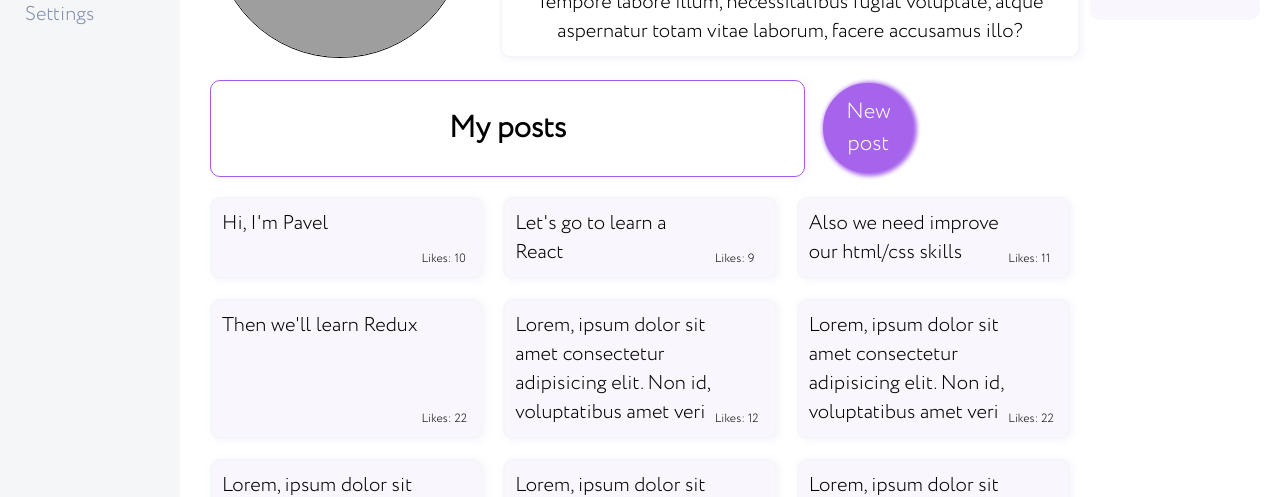
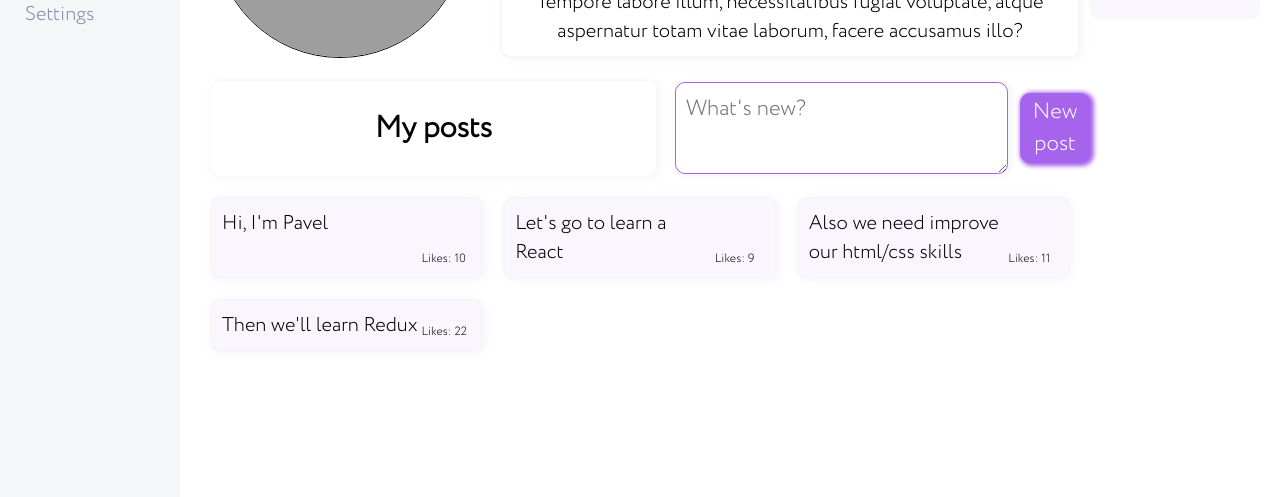
Before and after one commit to Lapa17/lapa-app, a React (Create React App) app: page /profile in a window 1280 px wide. Shown: the part 276-773 px from the top of the page. Built offline with nearby package versions, Linux system fonts and the light colour scheme; grey boxes are pictures that could not be loaded.

Commit message:
updated data types, created onclick function

```diff
--- a/src/App.tsx
+++ b/src/App.tsx
@@ -18,10 +18,10 @@ const App:React.FC<StateType> = (props) => {
     <div className='app-wrapper'>
       <Header />
       <NavbarLeft />
-      <NavbarRight friends={props.navbarRight.friends}/>
+      <NavbarRight friends={props.state.navbarRight.friends}/>
       <div className='app-wrapper-content'>
-      <Route path='/profile' render={() => <Profile posts={props.profilePage.posts} myPost={props.profilePage.myPost} newPost={props.profilePage.newPost}/>}/>
-      <Route path='/dialogs' render={() => <Dialogs dialogs={props.dialogsPage.dialogs} messages={props.dialogsPage.messages}/>}/>
+      <Route path='/profile' render={() => <Profile posts={props.state.profilePage.posts} myPost={props.state.profilePage.myPost} newPost={props.state.profilePage.newPost} addPost={props.addPost}/>}/>
+      <Route path='/dialogs' render={() => <Dialogs dialogs={props.state.dialogsPage.dialogs} messages={props.state.dialogsPage.messages}/>}/>
       {/* <Route path='/news' render={() => <News />}/>
       <Route path='/music' render={() => <Music />}/>
       <Route path='/settings' render={() => <Settings />}/>       */}
--- a/src/components/Dialogs/Dialogs.tsx
+++ b/src/components/Dialogs/Dialogs.tsx
@@ -9,8 +9,17 @@ import Message from './Message/Message'
 
 const Dialogs: React.FC<DialogsType> = (props) => {
 
-    const dialogsElements = props.dialogs.map((dialogs)=><Dialog id={dialogs.id} name={dialogs.name} />)
-    const messageElements = props.messages.map((message) => <Message message={message.message} id={message.id}/> )
+    const dialogsElements = props.dialogs.map((dialogs) => <Dialog id={dialogs.id} name={dialogs.name} />)
+    const messageElements = props.messages.map((message) => <Message message={message.message} id={message.id} />)
+
+    let textAreaElement = React.createRef<HTMLTextAreaElement>();
+
+    let addPost = () => {
+
+        let text = textAreaElement.current?.value
+        alert(text)
+    }
+
 
     return (
         <div className={s.dialogs}>
@@ -20,6 +29,10 @@ const Dialogs: React.FC<DialogsType> = (props) => {
             <div className={s.messages}>
                 {messageElements}
             </div>
+            <div className={s.item}>
+                <textarea ref={textAreaElement} ></textarea>
+                <button onClick={addPost}>Send message</button>
+            </div>
         </div>
     )
 }
--- a/src/components/Profile/Posts/Posts.module.css
+++ b/src/components/Profile/Posts/Posts.module.css
@@ -1,5 +1,5 @@
 .itemWrapper{
-  border: 1px solid #a25bea;
+  border: 1px solid #f9f6fd;
   border-radius: 10px;
   box-shadow: 2px 1px 9px 2px #f9f6fd;
   width: 100%;
@@ -12,6 +12,7 @@
     justify-content: start;
     align-items: center;
     margin-left: 30px;
+    grid-template-columns: 5fr 1fr;
 }
 .item button {
   border: 2px solid #a25bea;
@@ -23,9 +24,9 @@
   -webkit-backdrop-filter: blur(2px);
   backdrop-filter: blur(2px);
   opacity: 0.95;
-    border-radius: 100px;
-    height: 90px;
-    width: 90px;
+  border-radius: 10px;
+  height: 70px;
+  width: 70px;
   font-family: 'Circe Light';
 }
 
@@ -37,10 +38,23 @@
   cursor: pointer;
 }
 
-
+.item textarea{
+  max-width: 90%;
+    height: 70px;
+    border-radius: 10px;
+    padding: 10px;
+    border: 1px solid #a763eb;
+    box-shadow: 2px 1px 4px 2px #f5f6f8;
+    font-family: 'Circe Light';
+    font-size: 22px;
+}
+.item textarea:focus-visible{
+  box-shadow: 2px 1px 4px 2px #a25bea;
+  outline:none
+}
 .postHeader{
   display: grid;
-    grid-template-columns: 6fr 3fr;
+    grid-template-columns: 5fr 5fr;
     column-gap: 10px;
 }
 
--- a/src/components/Profile/Posts/Posts.tsx
+++ b/src/components/Profile/Posts/Posts.tsx
@@ -1,5 +1,5 @@
 import React from 'react';
-import { PostType } from '../../../state';
+import { AddPostType, state } from '../../../state';
 import Post from './Post/Post';
 import s from './Posts.module.css'
 
@@ -8,17 +8,33 @@ import s from './Posts.module.css'
 
 
 
-const Posts: React.FC<PostType> = (props) => {
+const Posts: React.FC<AddPostType> = (props) => {
 
-  const postsElements = props.posts.map((m) => <Post message={m.postMessage} likes={m.likes}/>)
+  const postsElements = props.posts.map((m) => <Post message={m.postMessage} likes={m.likes} />)
+
+  let textAreaElement = React.createRef<HTMLTextAreaElement>();
+
+  let addPost = () => {
+
+    if (textAreaElement.current !== null) {
+      let text = textAreaElement.current.value
+      if (text !== '') {
+        props.addPost(text)
+        console.log(state.profilePage.posts)
+      }
+    }
+
+  }
+
+
   return <div>
     <div className={s.postHeader}>
       <div className={s.itemWrapper}>
         <h2 >{props.myPost} </h2>
       </div>
       <div className={s.item}>
-        <button>{props.newPost}</button>
-
+        <textarea placeholder="What's new?" ref={textAreaElement} ></textarea>
+        <button onClick={addPost}>{props.newPost}</button>
       </div>
     </div>
     <div className={s.posts}>
--- a/src/components/Profile/Profile.tsx
+++ b/src/components/Profile/Profile.tsx
@@ -1,5 +1,5 @@
 import React from 'react';
-import { PostType } from '../../state';
+import { AddPostType} from '../../state';
 import Avatar from './Avatar/Avatar';
 import ProfileDescription from './Description/Description';
 import Posts from './Posts/Posts';
@@ -10,13 +10,13 @@ import s from './Profile.module.css'
 
 
 
-const Profile = (props: PostType) => {
+const Profile = (props: AddPostType) => {
   return <div>
     <div className={s.wrapper}>
       <Avatar imgAdress='https://vjoy.cc/wp-content/uploads/2020/07/kartinki_muzhskie_na_avu_18_02210535.jpg' />
       <ProfileDescription title='Pavel Laparevich' description='Lorem ipsum, dolor sit amet consectetur adipisicing elit. Qui, repellat molestiae voluptate quas atque architecto praesentium! Tempore labore illum, necessitatibus fugiat voluptate, atque aspernatur totam vitae laborum, facere accusamus illo?' />
     </div>
-    <Posts myPost={props.myPost} newPost={props.newPost} posts={props.posts} />
+    <Posts myPost={props.myPost} newPost={props.newPost} posts={props.posts} addPost={props.addPost}/>
   </div>
 }
 
--- a/src/index.tsx
+++ b/src/index.tsx
@@ -1,20 +1,12 @@
-import React from 'react';
-import ReactDOM from 'react-dom';
 import './index.css';
-import App from './App';
+import { renderAll } from './render';
 import reportWebVitals from './reportWebVitals';
-import {state} from './state'
+import {addPost, state} from './state'
 
 
 
 
-ReactDOM.render(
-  <React.StrictMode>
-    <App dialogsPage={state.dialogsPage}  profilePage={state.profilePage} navbarRight={state.navbarRight}/>
-  </React.StrictMode>,
-  document.getElementById('root')
-);
-
+renderAll(state, addPost);
 
 
 // If you want to start measuring performance in your app, pass a function
--- /dev/null
+++ b/src/render.tsx
@@ -0,0 +1,26 @@
+import React from 'react';
+import ReactDOM from 'react-dom';
+import './index.css';
+import App from './App';
+import reportWebVitals from './reportWebVitals';
+import { StateDataType } from './state';
+
+
+
+export let renderAll = (state:StateDataType, addPost:(postMessage:string) => void) =>{
+ReactDOM.render(
+  <React.StrictMode>
+    <App state={state} addPost={addPost}/>
+  </React.StrictMode>,
+  document.getElementById('root')
+);
+}
+
+
+
+
+
+// If you want to start measuring performance in your app, pass a function
+// to log results (for example: reportWebVitals(console.log))
+// or send to an analytics endpoint. Learn more: https://bit.ly/CRA-vitals
+reportWebVitals();
--- a/src/state.tsx
+++ b/src/state.tsx
@@ -1,4 +1,11 @@
-export type StateType = {
+import { renderAll } from "./render"
+
+export type StateType ={
+  state:StateDataType;
+  addPost: (postMessage:string) => void
+}
+
+export type StateDataType = {
     dialogsPage:DialogsType
     profilePage:PostType
     navbarRight:NavbarRightType
@@ -71,8 +78,14 @@ export type DialogsType = {
  export type FriendType ={
     friend:string;
   }
+export type AddPostType ={
+  myPost: string;
+  newPost:string;
+  posts:Array<PostsDataType>
+    addPost: (postMessage:string) => void
+  }
 
-  export const state:StateType ={
+  export const state:StateDataType ={
       dialogsPage: {dialogs:[
         { id: 1, name: 'Pashka' },
         { id: 2, name: 'Maks' },
@@ -89,14 +102,7 @@ export type DialogsType = {
         {id:1, postMessage:"Hi, I'm Pavel", likes:10},
         {id:2, postMessage:"Let's go to learn a React", likes:9},
         {id:3, postMessage:"Also we need improve our html/css skills", likes:11},
-        {id:4, postMessage:"Then we'll learn Redux", likes:22},
-        {id:5, postMessage:"Lorem, ipsum dolor sit amet consectetur adipisicing elit. Non id, voluptatibus amet veri", likes:12},
-        {id:6, postMessage:"Lorem, ipsum dolor sit amet consectetur adipisicing elit. Non id, voluptatibus amet veri", likes:22},
-        {id:7, postMessage:"Lorem, ipsum dolor sit amet consectetur adipisicing elit. Non id, voluptatibus amet veri", likes:4},
-        {id:8, postMessage:"Lorem, ipsum dolor sit amet consectetur adipisicing elit. Non id, voluptatibus amet veri", likes:6},
-        {id:9, postMessage:"Lorem, ipsum dolor sit amet consectetur adipisicing elit. Non id, voluptatibus amet veri", likes:8},
-        {id:10, postMessage:"Lorem, ipsum dolor sit amet consectetur adipisicing elit. Non id, voluptatibus amet veri", likes:43},
-        {id:11, postMessage:"Lorem, ipsum dolor sit amet consectetur adipisicing elit. Non id, voluptatibus amet veri", likes:19}
+        {id:4, postMessage:"Then we'll learn Redux", likes:22}
       ], myPost:'My posts', newPost:'New post'},
       navbarRight:{friends:[
           {id:1, name: 'Pashka'},
@@ -105,3 +111,14 @@ export type DialogsType = {
           {id:4, name: 'Leha'}
       ]}
   }
+
+
+  export let addPost = (postMessage:string) =>{
+    let newPost = {
+      id:5,
+      postMessage:postMessage,
+      likes:0
+    }
+    state.profilePage.posts.push(newPost)
+    renderAll(state, addPost)
+  }
```
Lines whose indentation alone changed are shown as unchanged.
